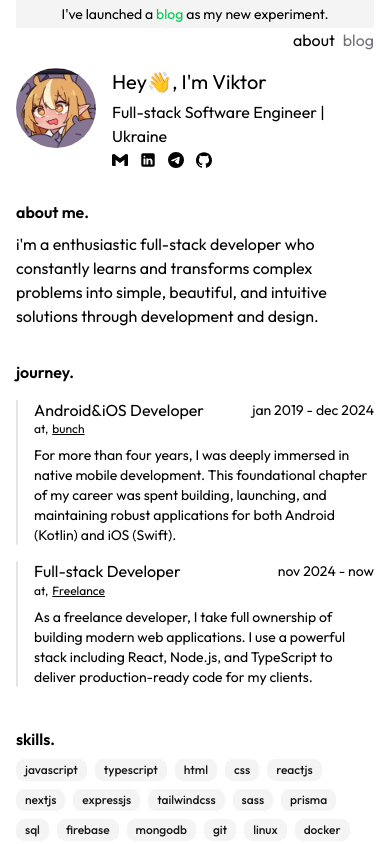
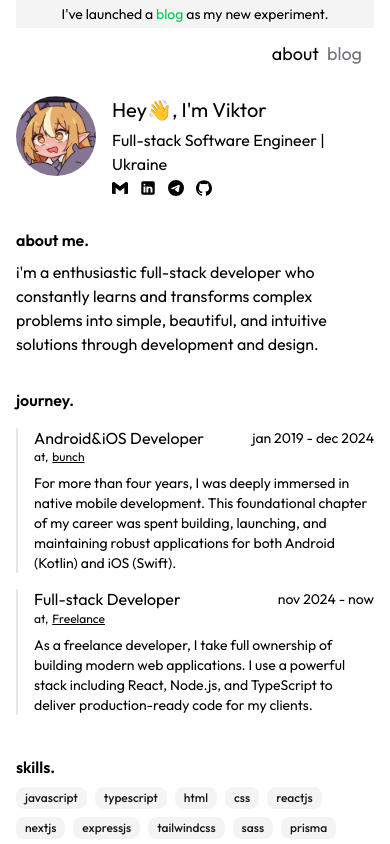
Before and after one commit to kotleni/kotleni.github.io, a Next.js app: page / in a window 390 px wide. Shown: the top 844 px of the page. Built offline with nearby package versions, Linux system fonts and the light colour scheme.

Commit message:
chore: made nav bar items bigger on mobile

```diff
--- a/src/app/layout.tsx
+++ b/src/app/layout.tsx
@@ -71,7 +71,7 @@ export default function RootLayout({
                                     as my new experiment.
                                 </p>
                             </div>
-                            <header className="flex flex-row justify-end">
+                            <header className="flex flex-row justify-end p-3 md:p-0">
                                 <div className="flex flex-row gap-2">
                                     {navLinks.map((link, index) => {
                                         return (
--- a/src/components/navigation-link.tsx
+++ b/src/components/navigation-link.tsx
@@ -11,7 +11,7 @@ export function NavigationLink({isActive, title, url}: NavigationLinkProps) {
         <a
             href={url}
             className={cn(
-                'bold lg:p-2 hover:text-foreground',
+                'bold lg:p-2 text-lg md:text-md hover:text-foreground',
                 isActive ? '' : 'text-muted-foreground',
             )}
         >
```
